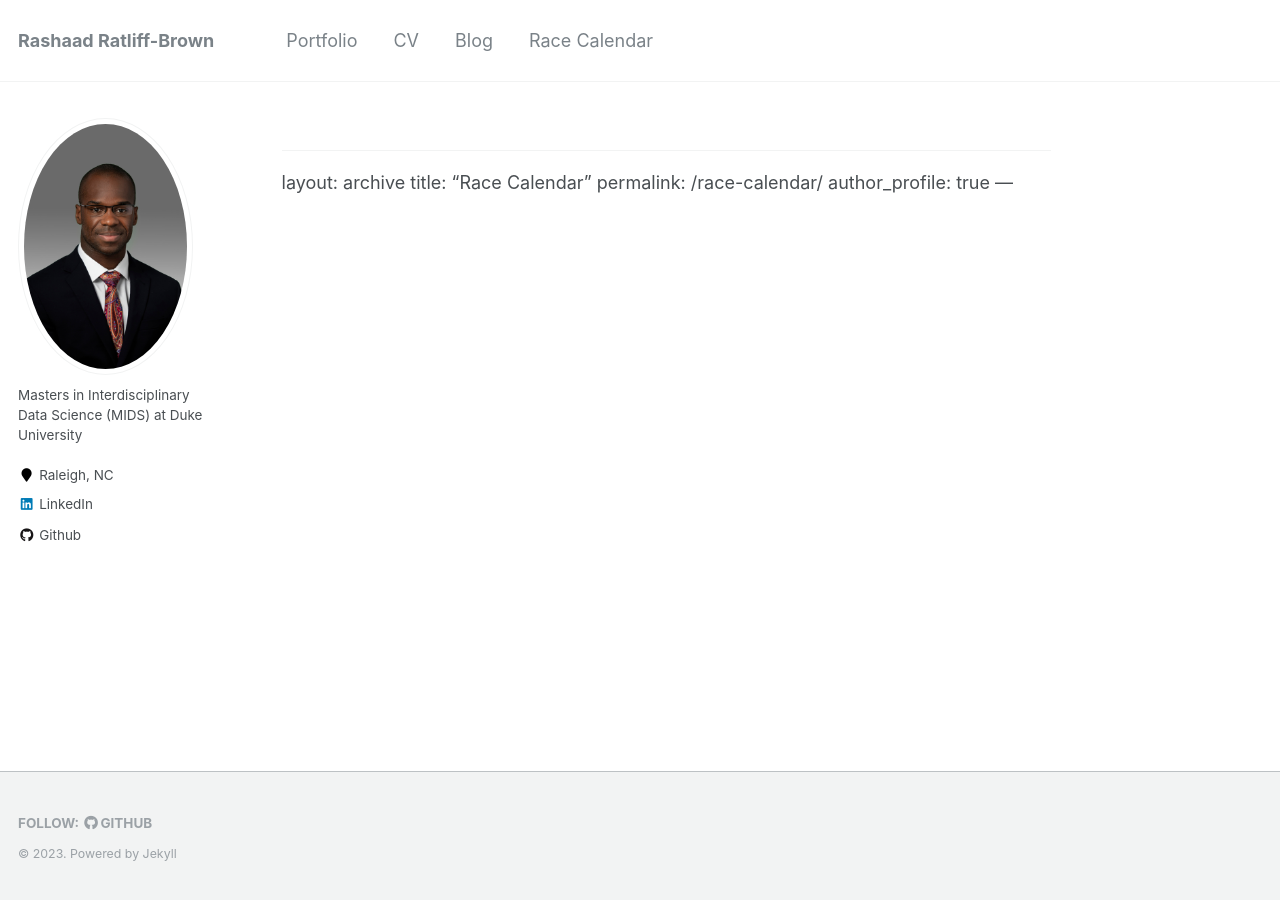
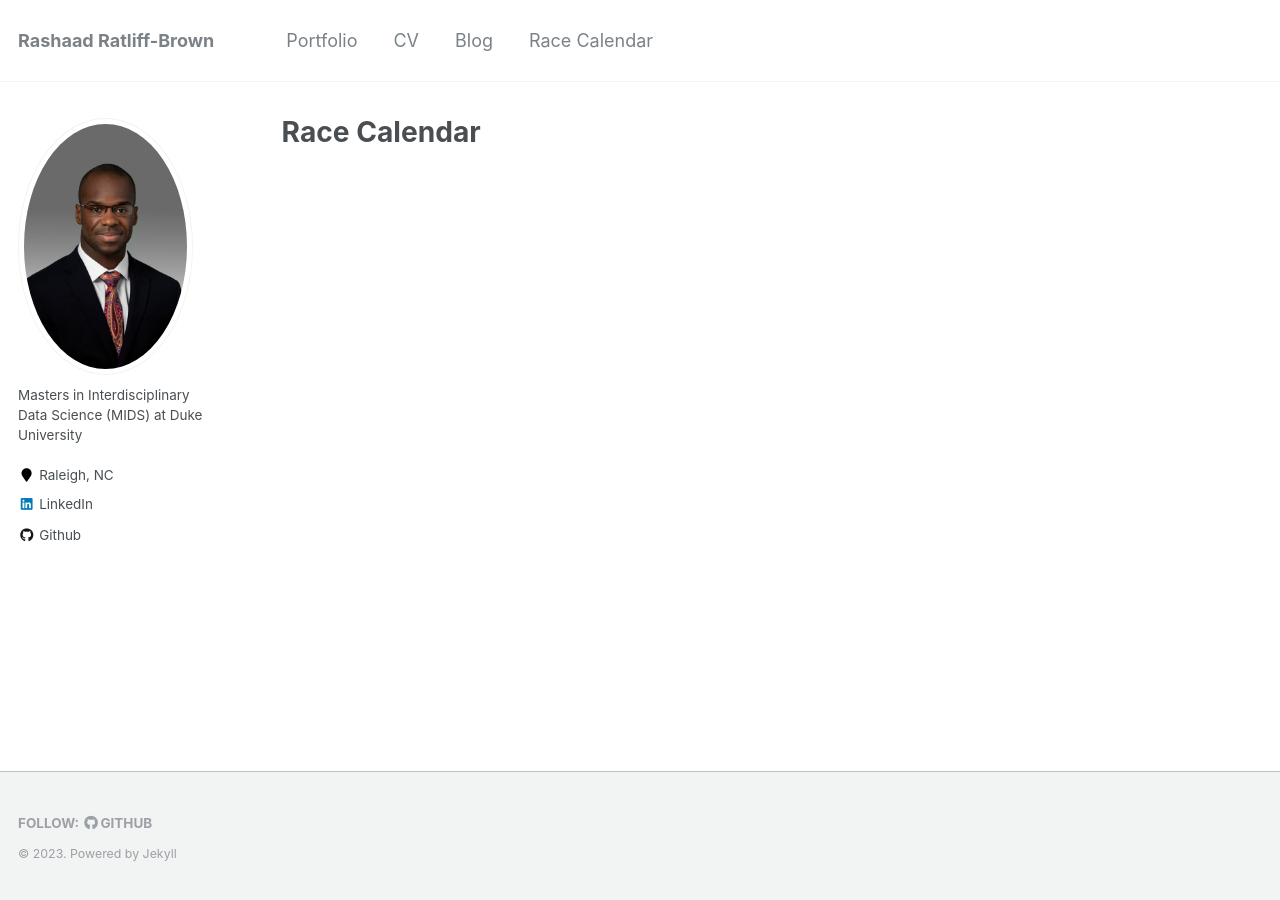
Before and after one commit to caratliff/caratliff.github.io, a Jekyll site: the page built from _pages/race-calendar.md, in a window 1280 px wide. Built offline with Jekyll 4.4.1, drawn with Linux system fonts in a browser that asks for light colours; our own code applies the rules of GitHub Pages for plain Markdown files.

Commit message:
Update race-calendar.md

```diff
--- a/_pages/race-calendar.md
+++ b/_pages/race-calendar.md
@@ -1,7 +1,7 @@
-
 ---
 layout: archive
 title: "Race Calendar"
 permalink: /race-calendar/
-author_profile: true
+redirect_from:
+  - /resume
 ---
```
